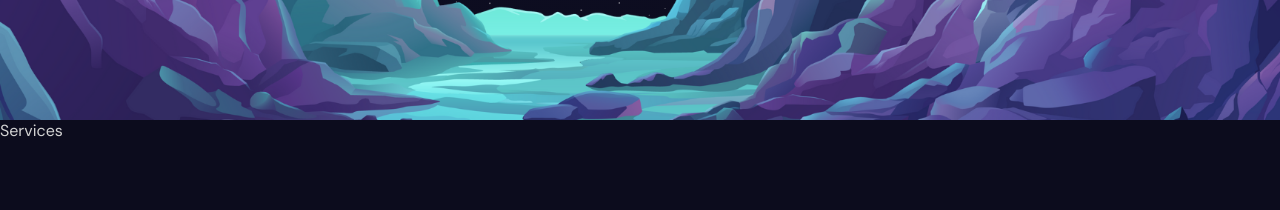
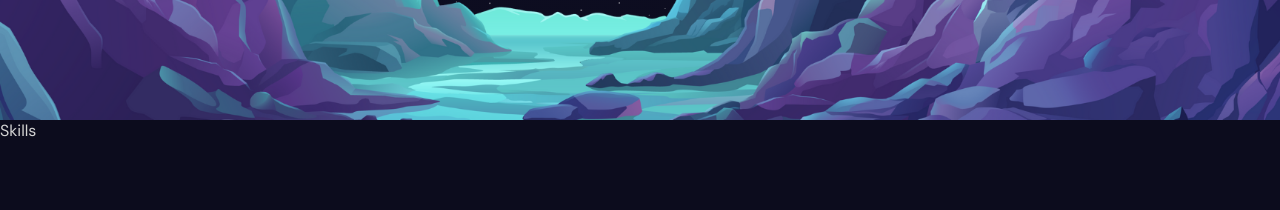
Before and after one commit to ramchandragawade/portfolio-react, a React (Vite) app: page / in a window 1280 px wide. Shown: the part 1480-1690 px from the top of the page. Built offline with nearby package versions, Linux system fonts and the light colour scheme.

Commit message:
skills changes

```diff
--- a/src/App.jsx
+++ b/src/App.jsx
@@ -2,6 +2,7 @@ import './app.scss';
 import Hero from './components/hero/Hero';
 import Navbar from './components/navbar/Navbar';
 import Parallax from './components/parallax/Parallax';
+import Skills from './components/skills/Skills';
 import Temp from './components/Temp';
 const App = () => {
 	return <div>
@@ -9,10 +10,12 @@ const App = () => {
       <Navbar/>
       <Hero/>
     </section>
-    <section id='Services'>
-      <Parallax type='services'/>
+    <section id='skills'>
+      <Parallax type='skills'/>
     </section>
-    <section>Services</section>
+    <section>
+      <Skills/>
+    </section>
     <section id='Projects'>
       <Parallax type='projects'/>
     </section>
--- a/src/components/parallax/Parallax.jsx
+++ b/src/components/parallax/Parallax.jsx
@@ -17,16 +17,16 @@ const Parallax = ({ type }) => {
             ref={ref}
 			style={{
 				background:
-					type === 'services'
+					type === 'skills'
 						? 'linear-gradient(180deg, #111132, #0c0c1d)'
 						: 'linear-gradient(180deg, #111132, #505064)',
 			}}
 		>
-			<motion.h1 style={{y:yText}}>{type === 'services' ? 'What We Do?' : 'What We Did?'}</motion.h1>
+			<motion.h1 style={{y:yText}}>{type === 'skills' ? 'What We Do?' : 'What We Did?'}</motion.h1>
 			<motion.div className="mountains"></motion.div>
 			<motion.div className="planets" style={{
                 y:yBG,
-                backgroundImage: `url(${type==='services' ? '/planets.png':'/sun.png'})`
+                backgroundImage: `url(${type==='skills' ? '/planets.png':'/sun.png'})`
 
             }}></motion.div>
 			<motion.div className="stars" style={{x:yBG}}></motion.div>
--- a/src/components/sidebar/sidebarLinks/SidebarLinks.jsx
+++ b/src/components/sidebar/sidebarLinks/SidebarLinks.jsx
@@ -23,7 +23,7 @@ const itemVariants = {
     },
 };
 const SidebarLinks = () => {
-	const items = ['Homepage', 'Services', 'Projects', 'Contact', 'About'];
+	const items = ['Homepage', 'Skills & Experience', 'Projects', 'Contact', 'About'];
 	return (
 		<motion.div className="links" variants={variants}>
 			{items.map((itm) => (
--- /dev/null
+++ b/src/components/skills/Skills.jsx
@@ -0,0 +1,8 @@
+import './skills.scss'
+const Skills = () => {
+  return (
+    <div>Skills</div>
+  )
+}
+
+export default Skills
```
Also changed, not shown: src/components/skills/skills.scss (added).
